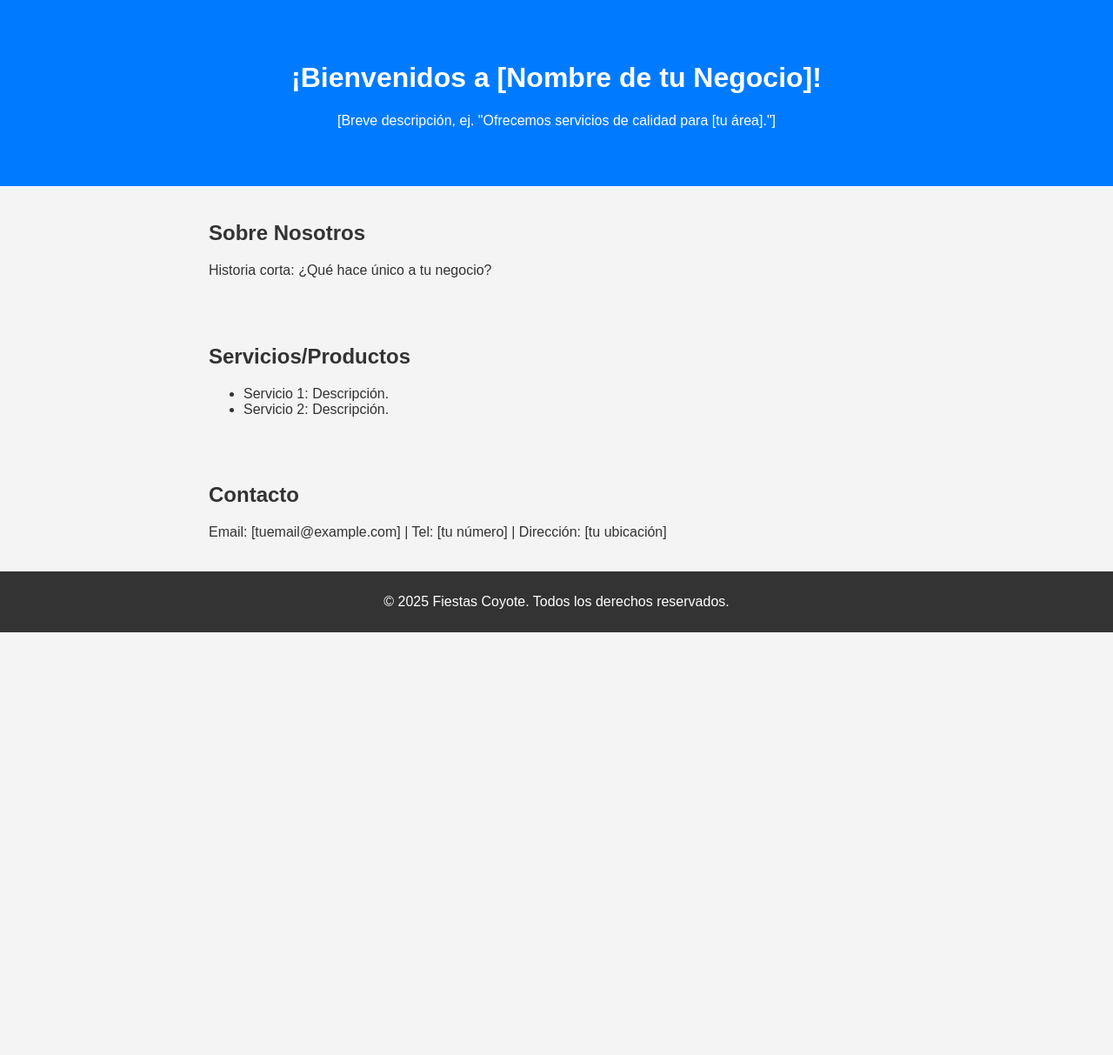
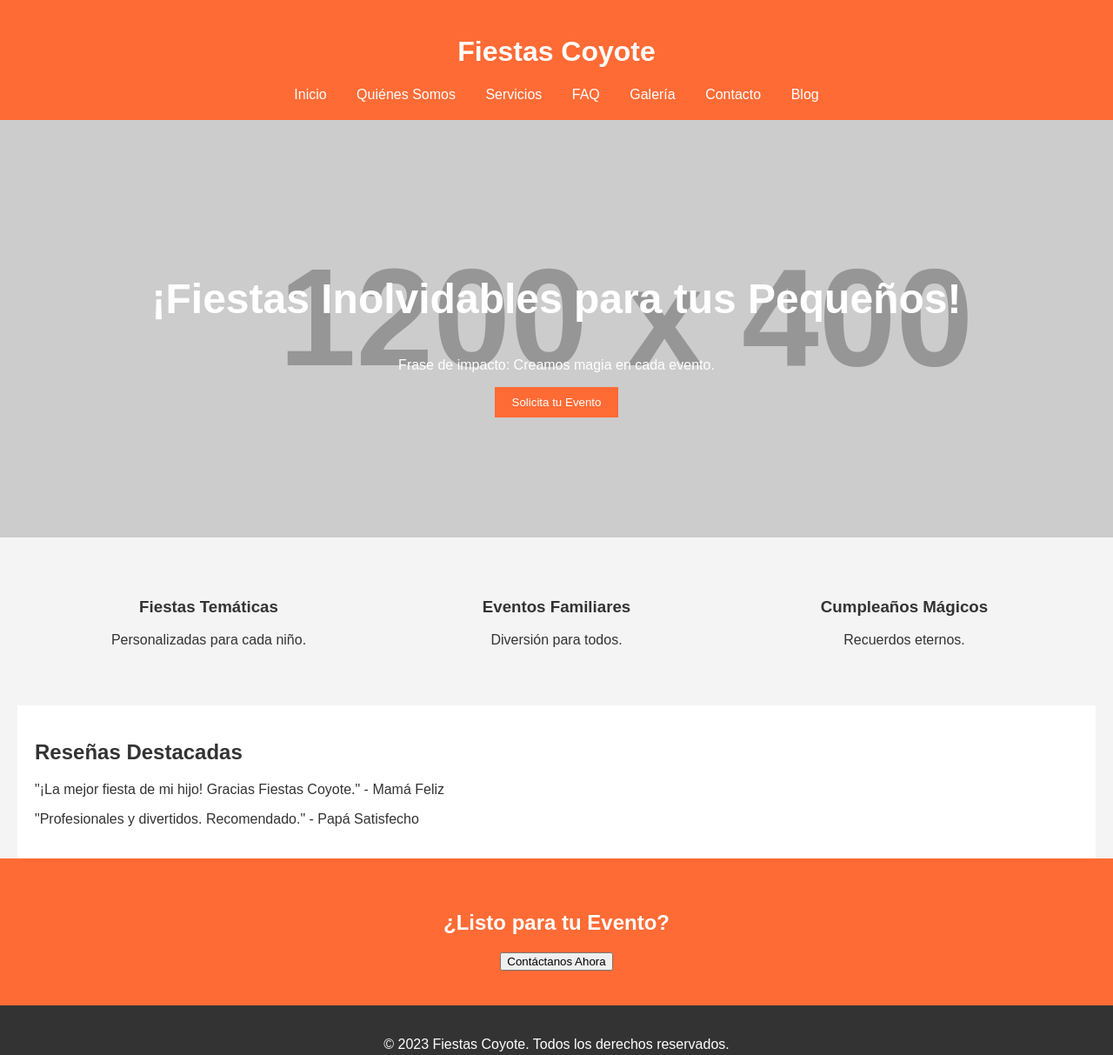
Before and after one commit to javilopez27/fiestas-coyote, a plain HTML site: page index.html in a window 1280 px wide. Shown: the whole page at 87% size. Before the commit the page ends 800 px from the top, so only its background shows below. Drawn offline with Linux system fonts and the light colour scheme; placeholder pictures from the web are drawn by us.

Commit message:
Adding files: contacto, blog, preguntas-frecuentes, quienes-somos, servicios, galeria (.html all) and  styles.css

```diff
--- a/index.html
+++ b/index.html
@@ -3,37 +3,74 @@
 <head>
     <meta charset="UTF-8">
     <meta name="viewport" content="width=device-width, initial-scale=1.0">
-    <title>Mi Negocio - Fiestas Coyote</title>
+    <title>Fiestas Coyote - Inicio</title>
     <style>
         body { font-family: Arial, sans-serif; margin: 0; padding: 0; background-color: #f4f4f4; color: #333; }
-        header { background-color: #007bff; color: white; text-align: center; padding: 50px; }
-        section { padding: 20px; max-width: 800px; margin: 0 auto; }
-        footer { text-align: center; padding: 10px; background-color: #333; color: white; }
-        @media (max-width: 600px) { header { padding: 20px; } section { padding: 10px; } } /* Para móviles */
+        header { background-color: #ff6b35; color: white; padding: 20px; text-align: center; }
+        nav { margin-top: 10px; }
+        nav a { color: white; margin: 0 15px; text-decoration: none; }
+        .hero { background-image: url('https://via.placeholder.com/1200x400?text=Imagen+Llamativa+de+Fiesta'); background-size: cover; height: 400px; display: flex; align-items: center; justify-content: center; text-align: center; color: white; }
+        .hero h1 { font-size: 3em; }
+        .hero button { background-color: #ff6b35; color: white; padding: 10px 20px; border: none; cursor: pointer; }
+        section { padding: 40px; max-width: 1200px; margin: 0 auto; }
+        .beneficios { display: flex; justify-content: space-around; flex-wrap: wrap; }
+        .beneficio { width: 30%; text-align: center; margin: 10px; }
+        .reseñas { background-color: #fff; padding: 20px; }
+        .cta { background-color: #ff6b35; color: white; text-align: center; padding: 40px; }
+        footer { background-color: #333; color: white; text-align: center; padding: 20px; }
+        @media (max-width: 600px) { .hero h1 { font-size: 2em; } .beneficio { width: 100%; } }
     </style>
 </head>
 <body>
     <header>
-        <h1>¡Bienvenidos a [Nombre de tu Negocio]!</h1>
-        <p>[Breve descripción, ej. "Ofrecemos servicios de calidad para [tu área]."]</p>
+        <h1>Fiestas Coyote</h1>
+        <nav>
+            <a href="index.html">Inicio</a>
+            <a href="quienes-somos.html">Quiénes Somos</a>
+            <a href="servicios.html">Servicios</a>
+            <a href="preguntas-frecuentes.html">FAQ</a>
+            <a href="galeria.html">Galería</a>
+            <a href="contacto.html">Contacto</a>
+            <a href="blog.html">Blog</a>
+        </nav>
     </header>
-    <section>
-        <h2>Sobre Nosotros</h2>
-        <p>Historia corta: ¿Qué hace único a tu negocio?</p>
+
+    <section class="hero">
+        <div>
+            <h1>¡Fiestas Inolvidables para tus Pequeños!</h1>
+            <p>Frase de impacto: Creamos magia en cada evento.</p>
+            <button onclick="window.location.href='contacto.html'">Solicita tu Evento</button>
+        </div>
     </section>
-    <section>
-        <h2>Servicios/Productos</h2>
-        <ul>
-            <li>Servicio 1: Descripción.</li>
-            <li>Servicio 2: Descripción.</li>
-        </ul>
+
+    <section class="beneficios">
+        <div class="beneficio">
+            <h3>Fiestas Temáticas</h3>
+            <p>Personalizadas para cada niño.</p>
+        </div>
+        <div class="beneficio">
+            <h3>Eventos Familiares</h3>
+            <p>Diversión para todos.</p>
+        </div>
+        <div class="beneficio">
+            <h3>Cumpleaños Mágicos</h3>
+            <p>Recuerdos eternos.</p>
+        </div>
     </section>
-    <section>
-        <h2>Contacto</h2>
-        <p>Email: [tuemail@example.com] | Tel: [tu número] | Dirección: [tu ubicación]</p>
+
+    <section class="reseñas">
+        <h2>Reseñas Destacadas</h2>
+        <p>"¡La mejor fiesta de mi hijo! Gracias Fiestas Coyote." - Mamá Feliz</p>
+        <p>"Profesionales y divertidos. Recomendado." - Papá Satisfecho</p>
     </section>
+
+    <section class="cta">
+        <h2>¿Listo para tu Evento?</h2>
+        <button onclick="window.location.href='contacto.html'">Contáctanos Ahora</button>
+    </section>
+
     <footer>
-        <p>&copy; 2025 Fiestas Coyote. Todos los derechos reservados.</p>
+        <p>&copy; 2023 Fiestas Coyote. Todos los derechos reservados.</p>
     </footer>
 </body>
 </html>
```
Also changed, not shown: contacto.html (added, +38 -0 lines), galeria.html (added, +42 -0 lines), preguntas-frecuentes.html (added, +44 -0 lines), quienes-somos.html (added, +52 -0 lines), servicios.html (added, +49 -0 lines), blog.html (added), styles.css (added).
